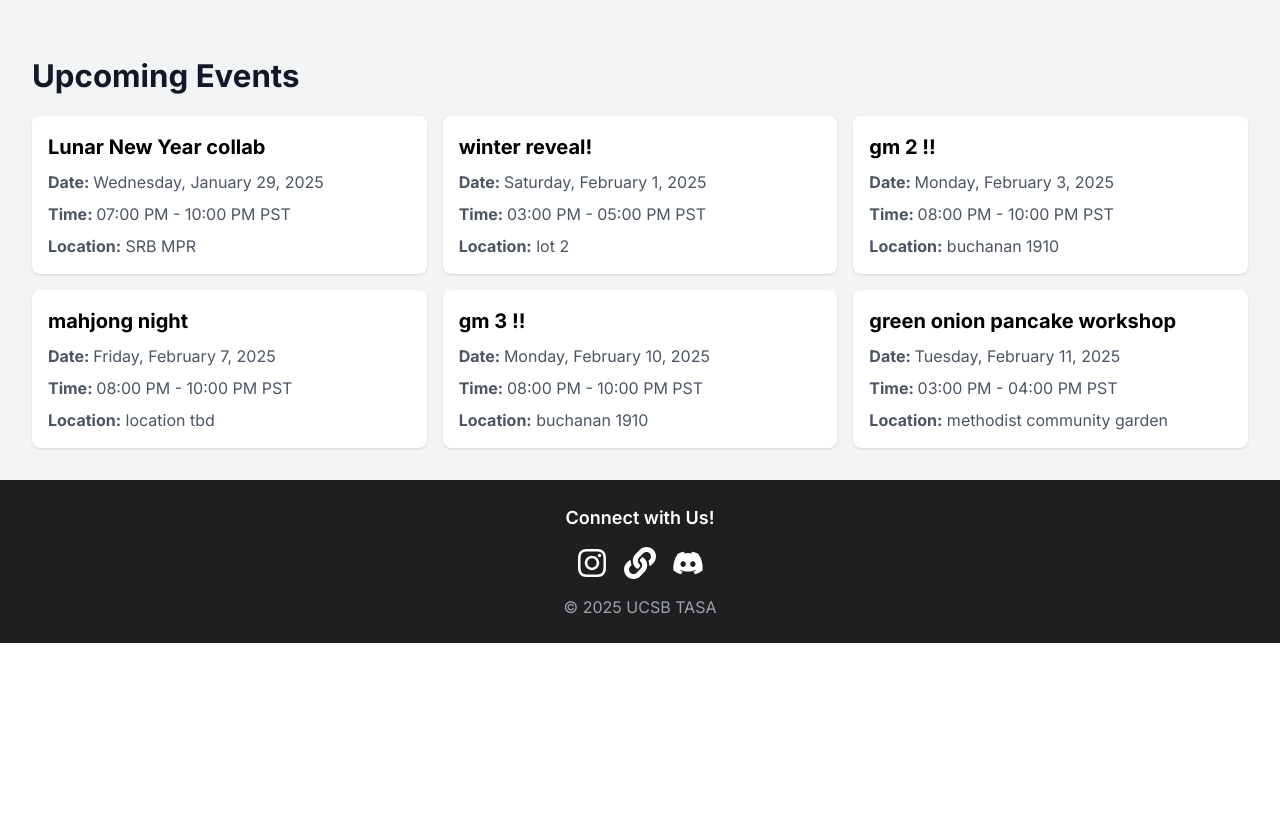
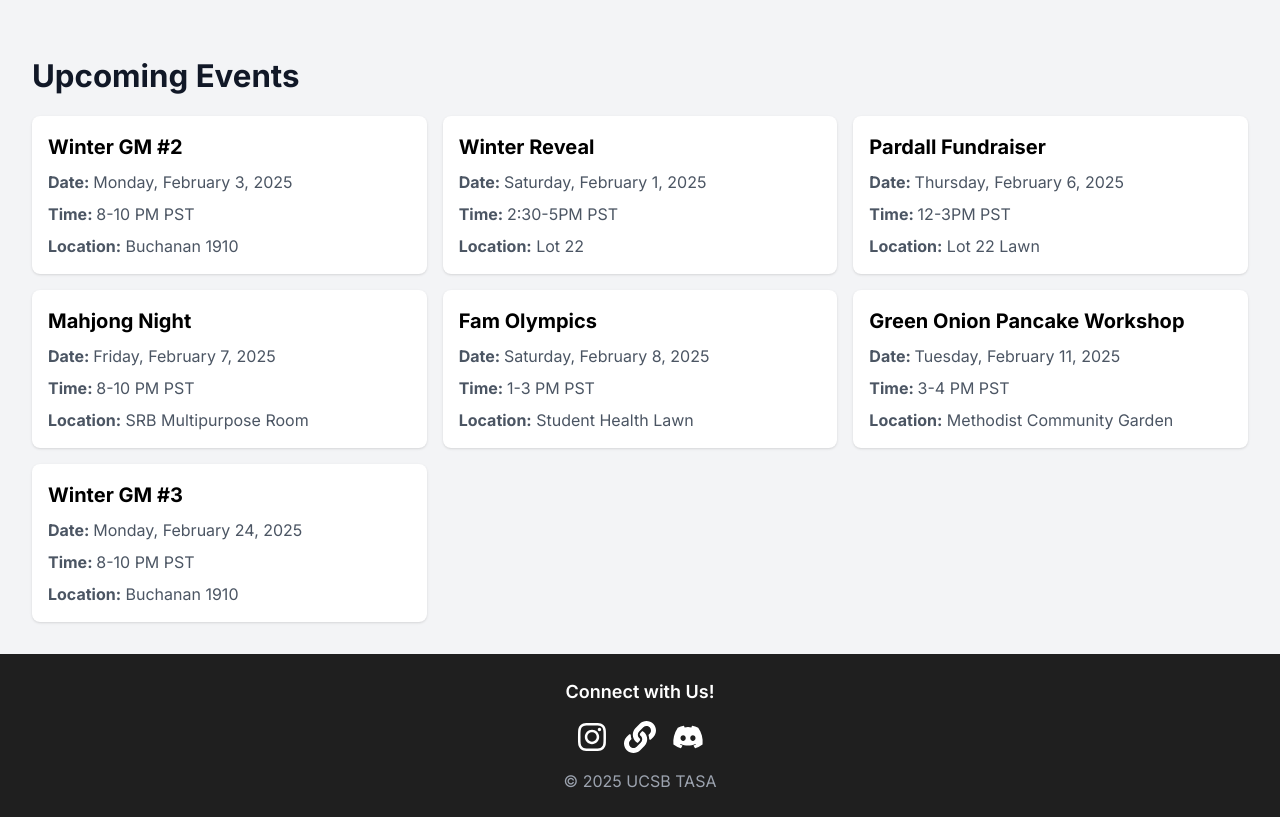
Before and after one commit to UCSBTASA/UCSBTASA.github.io, a Next.js app: page / in a window 1280 px wide. Shown: the part 1400-2217 px from the top of the page. Before the commit the page ends 2043 px from the top, so only its background shows below. Built offline with nearby package versions, Linux system fonts and the light colour scheme.

Commit message:
Update eventData.ts

```diff
--- a/data/eventData.ts
+++ b/data/eventData.ts
@@ -1,74 +1,112 @@
 const events =
 [
   {
-    "title": "Lunar New Year collab",
-    "day of week": "Wednesday",
-    "date": "2025-01-29",
-    "time": "07:00 PM - 10:00 PM",
-    "end": "10:00 PM",
-    "start": "07:00 PM",
-    "location": "SRB MPR",
-    "customTime": ""
+    "title": "Winter GM #1",
+    "day of week": "Monday ",
+    "date": "2025-01-06",
+    "time": "8-10 PM ",
+    "location": "Buchanan 1910 ",
+    "customTime": "",
+    "ready": "YES"
   },
   {
-    "title": "winter reveal!",
-    "day of week": "Saturday",
-    "date": "2025-02-01",
-    "time": "03:00 PM - 05:00 PM",
-    "end": "05:00 PM",
-    "start": "03:00 PM",
-    "location": "lot 2",
-    "customTime": ""
+    "title": "Winter Retreat",
+    "day of week": "Friday ",
+    "date": "2025-01-10",
+    "time": "Overnight ",
+    "location": "Frazier Park ",
+    "customTime": "Overnight ",
+    "ready": "YES"
   },
   {
-    "title": "gm 2 !!",
-    "day of week": "Monday",
-    "date": "2025-02-03",
-    "time": "08:00 PM - 10:00 PM",
-    "end": "10:00 PM",
-    "start": "08:00 PM",
-    "location": "buchanan 1910",
-    "customTime": ""
+    "title": "Touching Grass w/ TASA ",
+    "day of week": "Saturday ",
+    "date": "2025-01-18",
+    "time": "12-2PM ",
+    "location": "Manzi Lawn ",
+    "customTime": "",
+    "ready": "YES "
   },
   {
-    "title": "mahjong night",
-    "day of week": "Friday",
-    "date": "2025-02-07",
-    "time": "08:00 PM - 10:00 PM",
-    "end": "10:00 PM",
-    "start": "08:00 PM",
-    "location": "location tbd",
-    "customTime": ""
+    "title": "Fam Trivia Night ",
+    "day of week": "Tuesday ",
+    "date": "2025-01-21",
+    "time": "7-9 PM ",
+    "location": "Buchanan 1930",
+    "customTime": "",
+    "ready": "YES"
   },
   {
-    "title": "fam olympics (more details tbd)",
-    "day of week": NaN,
-    "date": "TBD",
-    "time": "",
-    "end": "TBD",
-    "start": "TBD",
-    "location": "tbd",
-    "customTime": "TBD"
+    "title": "Lunar New Year Event",
+    "day of week": "Friday ",
+    "date": "2025-01-24",
+    "time": "7-9PM ",
+    "location": "Girvetz 1004 ",
+    "customTime": "",
+    "ready": "YES"
   },
   {
-    "title": "gm 3 !!",
-    "day of week": "Monday",
-    "date": "2025-02-10",
-    "time": "08:00 PM - 10:00 PM",
-    "end": "10:00 PM",
-    "start": "08:00 PM",
-    "location": "buchanan 1910",
-    "customTime": ""
+    "title": "Winter GM #2",
+    "day of week": "Monday ",
+    "date": "2025-02-03",
+    "time": "8-10 PM ",
+    "location": "Buchanan 1910 ",
+    "customTime": "",
+    "ready": "YES"
   },
   {
-    "title": "green onion pancake workshop",
-    "day of week": "Tuesday",
+    "title": "Winter Reveal ",
+    "day of week": "Saturday ",
+    "date": "2025-02-01",
+    "time": "2:30-5PM ",
+    "location": "Lot 22",
+    "customTime": "",
+    "ready": "YES"
+  },
+  {
+    "title": "Pardall Fundraiser",
+    "day of week": "Thursday ",
+    "date": "2025-02-06",
+    "time": "12-3PM",
+    "location": "Lot 22 Lawn",
+    "customTime": "",
+    "ready": "YES"
+  },
+  {
+    "title": "Mahjong Night ",
+    "day of week": "Friday ",
+    "date": "2025-02-07",
+    "time": "8-10 PM ",
+    "location": "SRB Multipurpose Room",
+    "customTime": "",
+    "ready": "YES"
+  },
+  {
+    "title": "Fam Olympics ",
+    "day of week": "Saturday ",
+    "date": "2025-02-08",
+    "time": "1-3 PM ",
+    "location": "Student Health Lawn",
+    "customTime": "",
+    "ready": "YES"
+  },
+  {
+    "title": "Green Onion Pancake Workshop ",
+    "day of week": "Tuesday ",
     "date": "2025-02-11",
-    "time": "03:00 PM - 04:00 PM",
-    "end": "04:00 PM",
-    "start": "03:00 PM",
-    "location": "methodist community garden",
-    "customTime": ""
+    "time": "3-4 PM ",
+    "location": "Methodist Community Garden ",
+    "customTime": "",
+    "ready": "YES"
+  },
+  {
+    "title": "Winter GM #3",
+    "day of week": "Monday ",
+    "date": "2025-02-24",
+    "time": "8-10 PM ",
+    "location": "Buchanan 1910 ",
+    "customTime": "",
+    "ready": "YES"
   }
 ];
 
```
